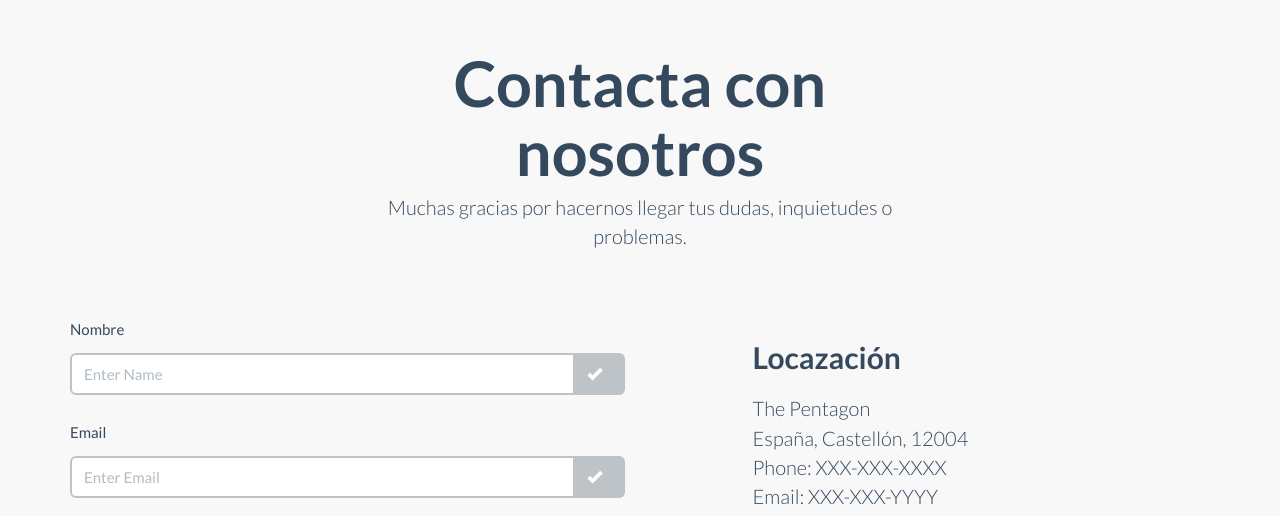
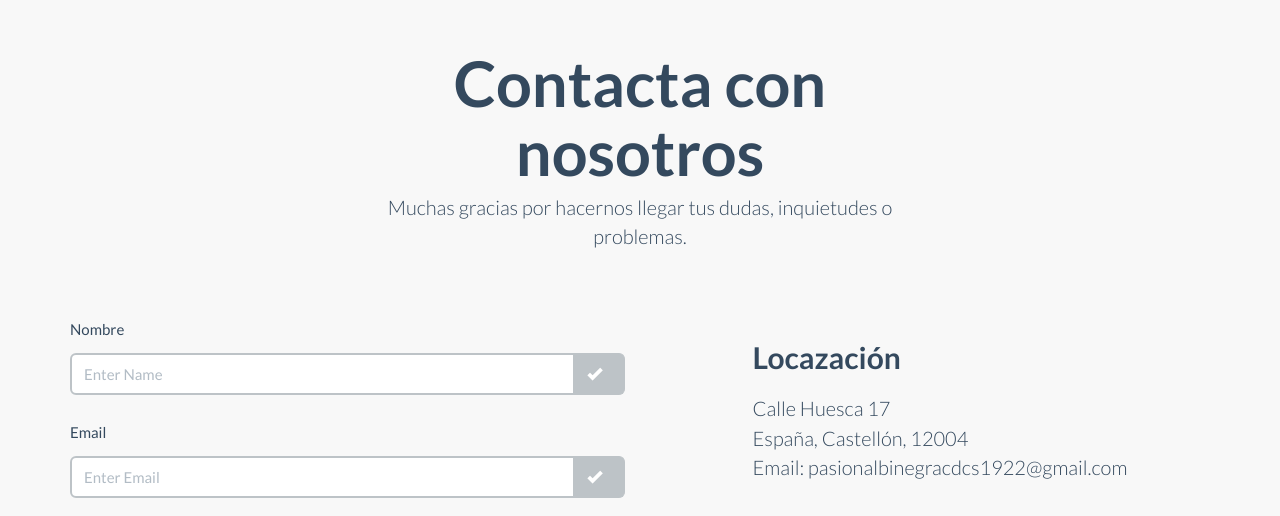
Before and after one commit to ivicents/pasionalbinegra, a plain HTML site: page index.html in a window 1280 px wide. Shown: the part 2925-3441 px from the top of the page. Drawn offline with Linux system fonts and the light colour scheme.

Commit message:
Añadido formulario correcto y datos de contacto correctos

```diff
--- a/index.html
+++ b/index.html
@@ -230,7 +230,7 @@
 				<p class="lead" style="margin-top:0">Muchas gracias por hacernos llegar tus dudas, inquietudes o problemas.</p>
 			</div>
 
-			<form role="form" action="https://formspree.io/f/xleovkbo" method="post" ></form>
+			<form role="form" action="https://formspree.io/f/mvoypovd" method="post" ></form>
 				<div class="col-md-6">
 					<div class="form-group">
 						<label for="InputName">Nombre</label>
@@ -264,10 +264,10 @@
 				<div class="col-md-5 col-md-push-1 address">
 					<address>
 					<h3>Locazación</h3>
-					<p class="lead"><a href="https://www.google.com/maps/preview?ie=UTF-8&q=The+Pentagon&fb=1&gl=us&hq=1400+Defense+Pentagon+Washington,+DC+20301-1400&cid=12647181945379443503&ei=qmYfU4H8LoL2oATa0IHIBg&ved=0CKwBEPwSMAo&safe=on">The Pentagon<br>
+					<p class="lead">
+					Calle Huesca 17<br>
 					España, Castellón, 12004</a><br>
-					Phone: XXX-XXX-XXXX<br>
-					Email: XXX-XXX-YYYY</p>
+					Email: pasionalbinegracdcs1922@gmail.com</p>
 					</address>
 
 					<h3>Redes sociales</h3>
```
